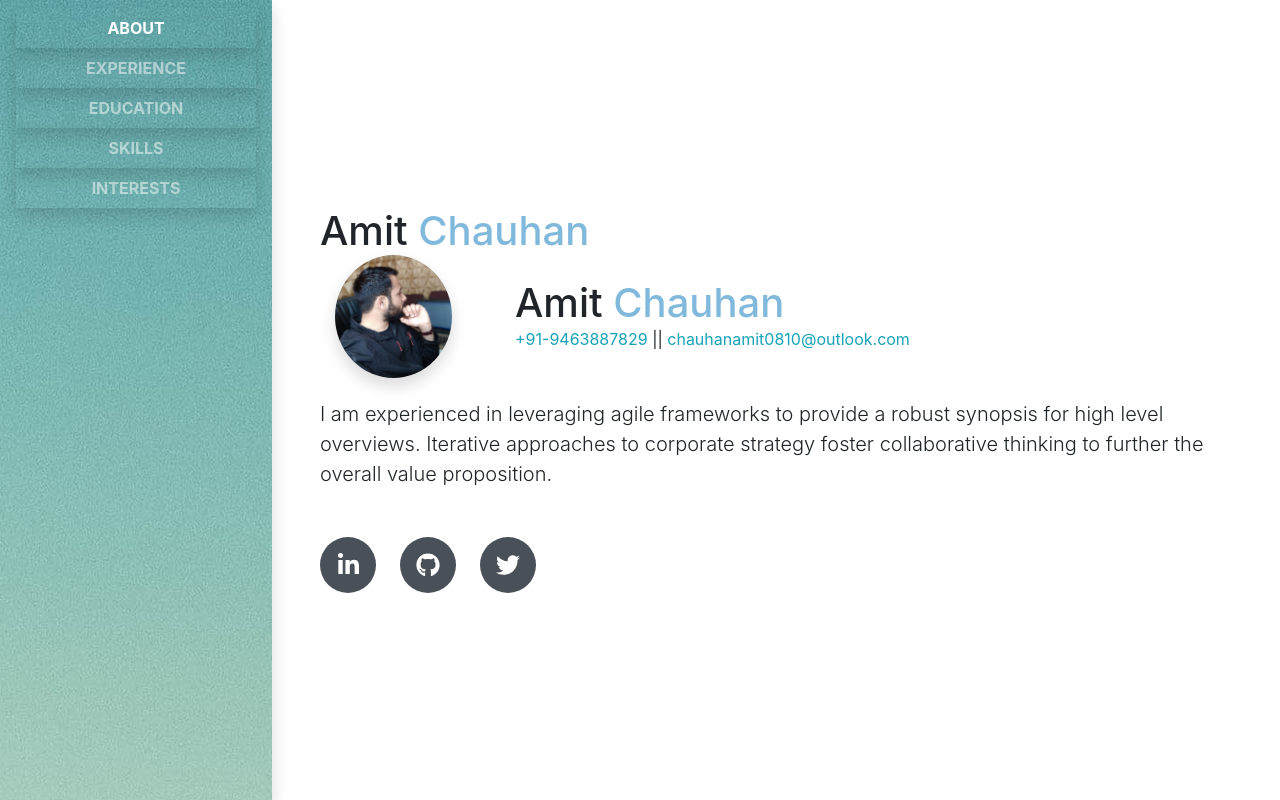
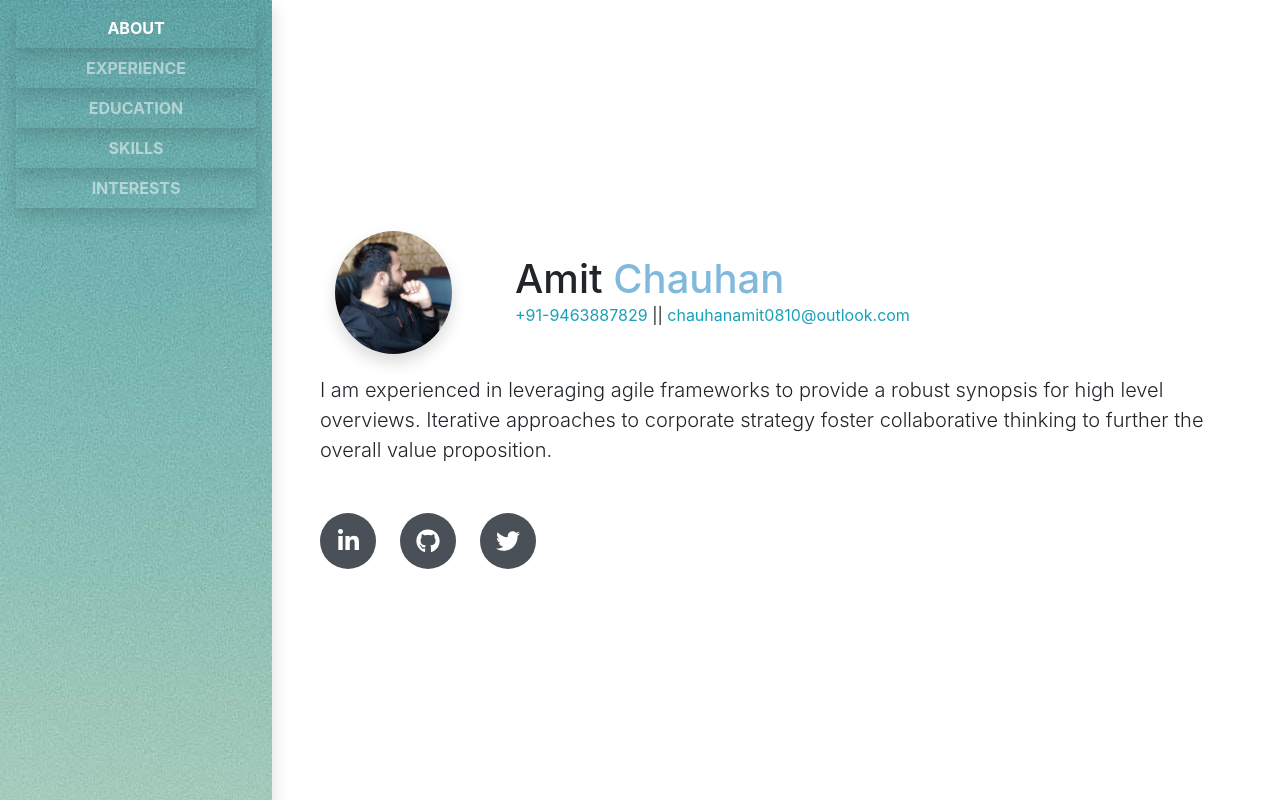
Before and after one commit to bluesuiter/amit.chauhan, a React (Create React App) app: page /about in a window 1280 px wide. Built offline with nearby package versions, Linux system fonts and the light colour scheme; a web font is replaced by a local one.

Commit message:
Update Pages.js

```diff
--- a/src/components/Pages/Pages.js
+++ b/src/components/Pages/Pages.js
@@ -55,7 +55,6 @@ const pageData = {
     about: () => {
         return (
             <Fragment>
-                <h1 className="mb-0">Amit <span className="text-primary">Chauhan</span></h1>
                 <div class="row col-12">
                     <div class="col-12 col-sm-2" href="#page-top">
                         <span class="d-none d-lg-block">
```
